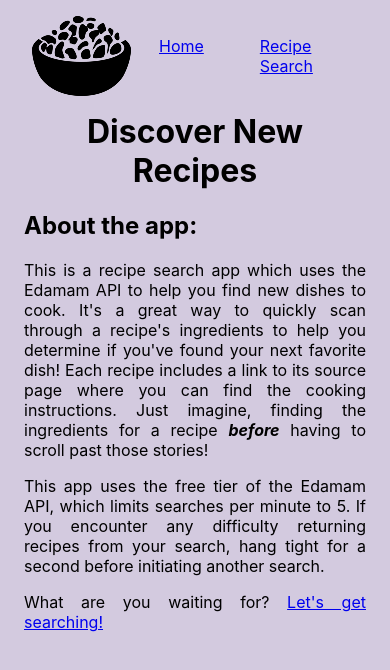
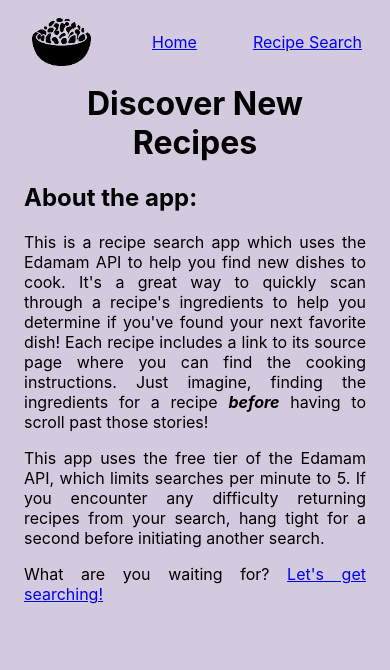
Before and after one commit to jafarlow/recipe-app-practice, a React (Create React App) app: page / in a window 390 px wide. Shown: the top 670 px of the page. Built offline with nearby package versions, Linux system fonts and the light colour scheme.

Commit message:
Nav logo updates
index.scss
  - adjusted the size of the logo in the nav to scale better with
    varying screen sizes
    - targeted in the three smallest media queries

```diff
--- a/src/index.scss
+++ b/src/index.scss
@@ -162,6 +162,14 @@ button {
 }
 
 @media only screen and (max-width: 800px) {
+  .App {
+    nav {
+      img {
+        height: 3.75rem;
+      }
+    }
+  }
+
   .Home {
     width: 100vw;
     padding: 0 2rem;
@@ -170,6 +178,14 @@ button {
 }
 
 @media only screen and (max-width: 650px) {
+  .App {
+    nav {
+      img {
+        height: 3.25rem;
+      }
+    }
+  }
+
   .Home {
     p {
       font-size: 1rem;
@@ -212,6 +228,7 @@ button {
     nav {
       img {
         padding-left: 2rem;
+        height: 3rem;
       }
       ul {
         padding-right: 0;
```
